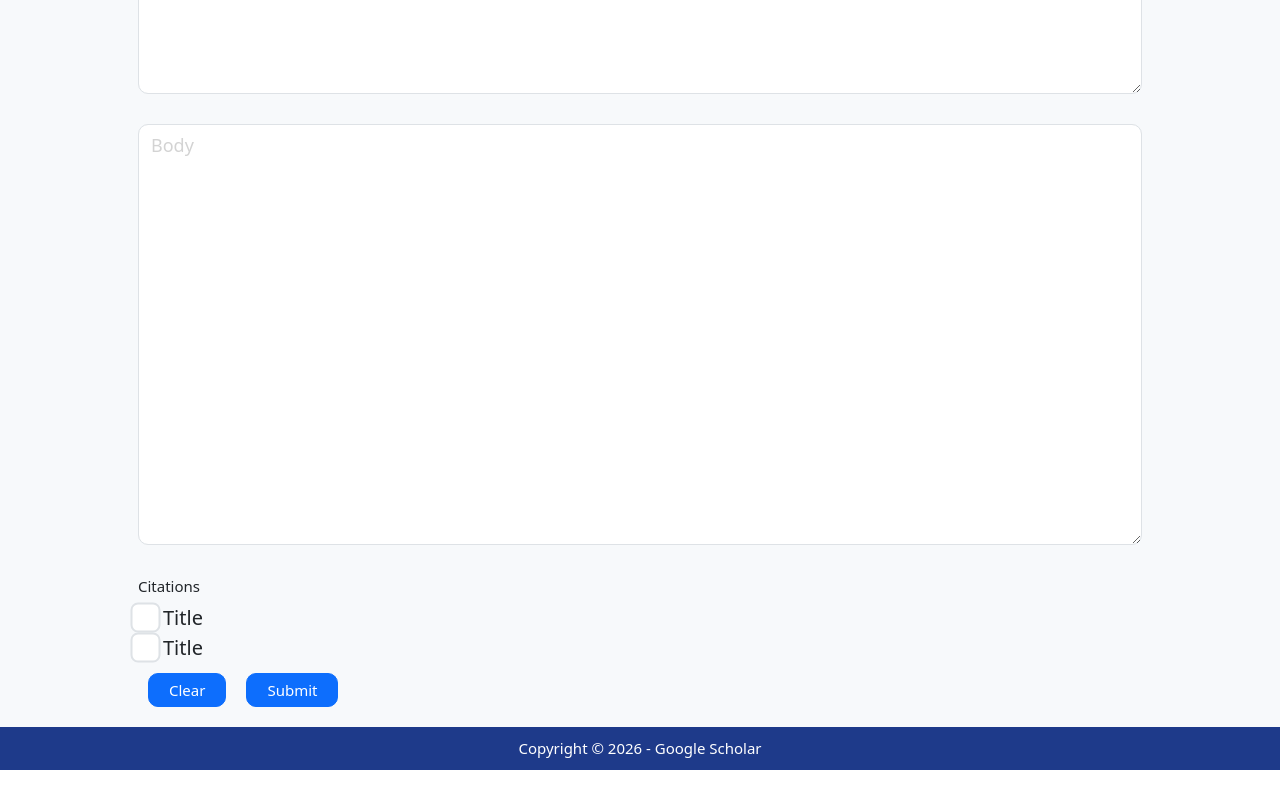
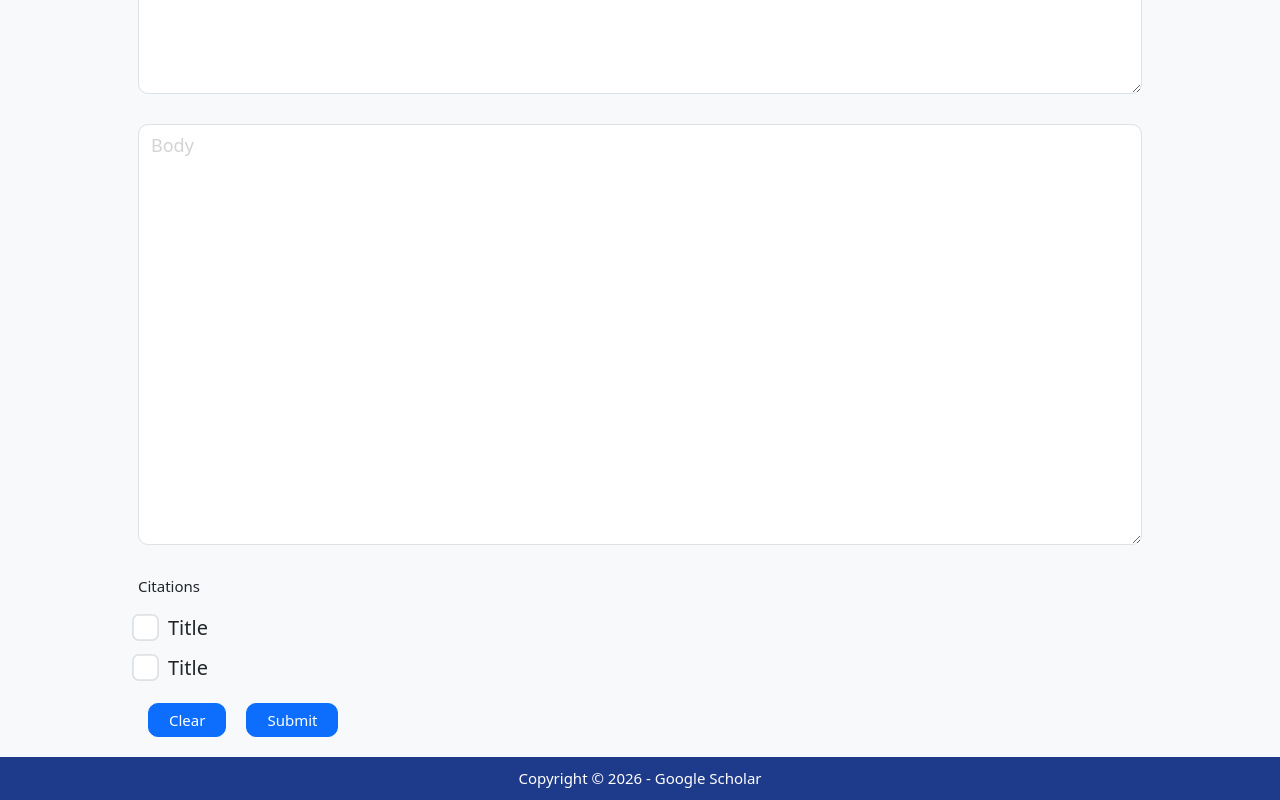
Before and after one commit to MehdiJmlkh/PaperDooni, a React (Vite) app in the folder google-scholar/: page /articles/new in a window 1280 px wide. Shown: the part 424-1224 px from the top of the page. Before the commit the page ends 1194 px from the top, so only its background shows below. Built offline with nearby package versions, Linux system fonts and the light colour scheme.

Commit message:
feat(ui): change color of CheckBox to primary color

```diff
--- a/google-scholar/src/components/CheckBox/CheckBox.css
+++ b/google-scholar/src/components/CheckBox/CheckBox.css
@@ -1,13 +1,26 @@
 .checkbox-container {
-    display: flex;
-    align-items: center;
-    column-gap: 1rem;
+  display: flex;
+  align-items: center;
+  column-gap: 1rem;
+  margin: 1rem 0;
 }
 
-.checkbox__box {
-    margin: 0;
-    transform: scale(2);
+.form-check-input {
+  margin: 0;
+  transform: scale(1.8);
 }
+
+.form-check-input:focus {
+  border-color: var(--primary-color);
+  outline: 0;
+  box-shadow: 0 0 0 0.25rem var(--primary-color-shadow);
+}
+.form-check-input:checked {
+  background-color: var(--primary-color);
+  border-color: var(--primary-color);
+}
+
 .checkbox__label {
   font-size: 2rem;
+  margin-left: 0.5rem;
 }
```
